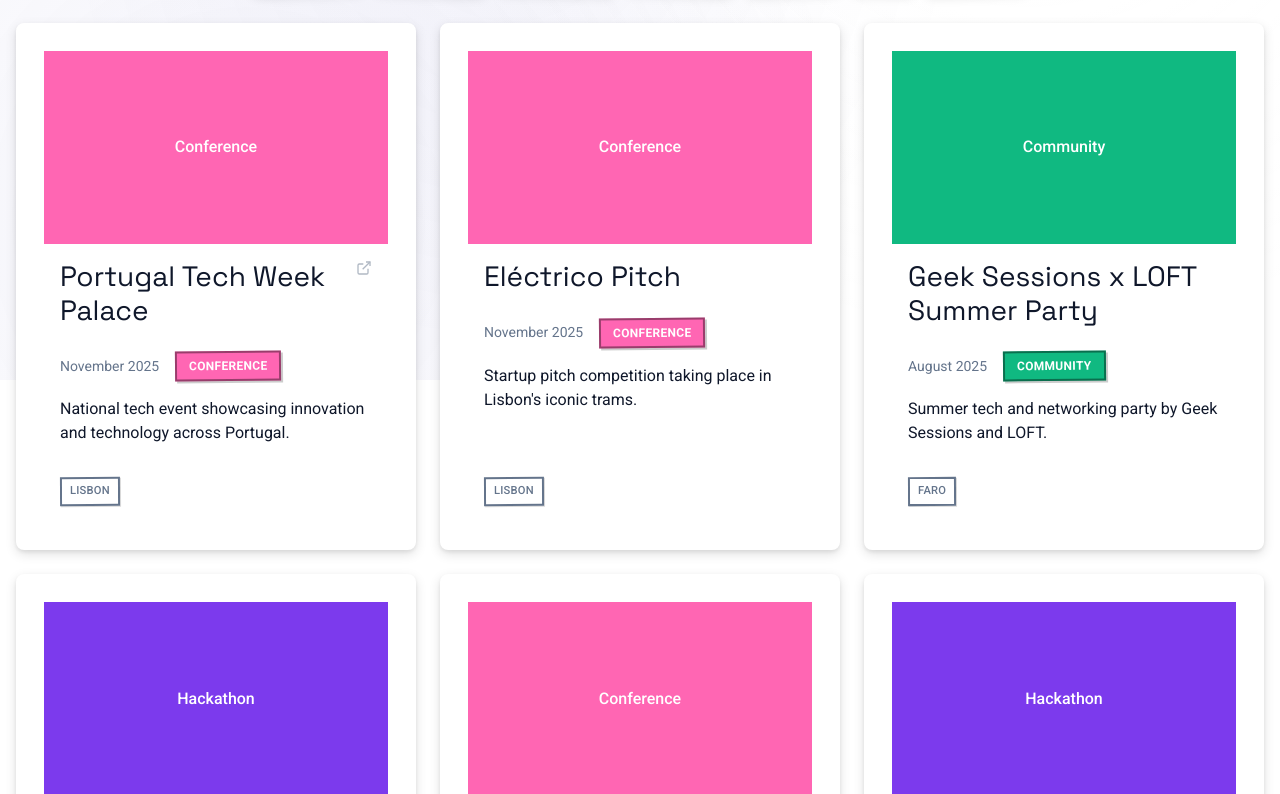
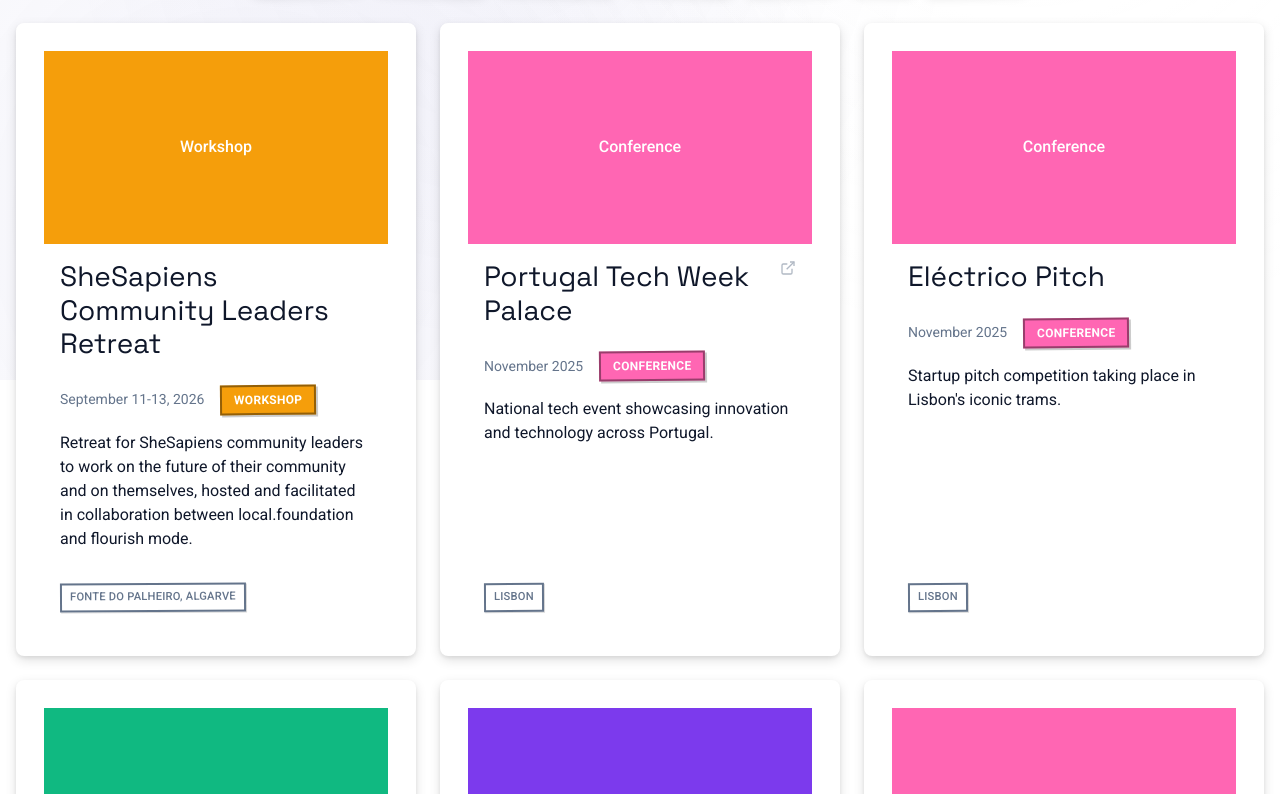
Before and after one commit to penelopeg/penelopeg.github.io, a SvelteKit app: page /events in a window 1280 px wide. Shown: the part 420-1214 px from the top of the page. Built offline with nearby package versions, Linux system fonts and the light colour scheme.

Commit message:
Add SheSapiens Community Leaders Retreat to events

```diff
--- a/src/routes/events/+page.svelte
+++ b/src/routes/events/+page.svelte
@@ -14,6 +14,13 @@
   };
 
   const events = [
+    {
+      title: 'SheSapiens Community Leaders Retreat',
+      description: 'Retreat for SheSapiens community leaders to work on the future of their community and on themselves, hosted and facilitated in collaboration between local.foundation and flourish mode.',
+      locations: ['Fonte do Palheiro, Algarve'],
+      date: 'September 11-13, 2026',
+      type: 'workshop'
+    },
     {
       title: 'Portugal Tech Week Palace',
       description: 'National tech event showcasing innovation and technology across Portugal.',
```
